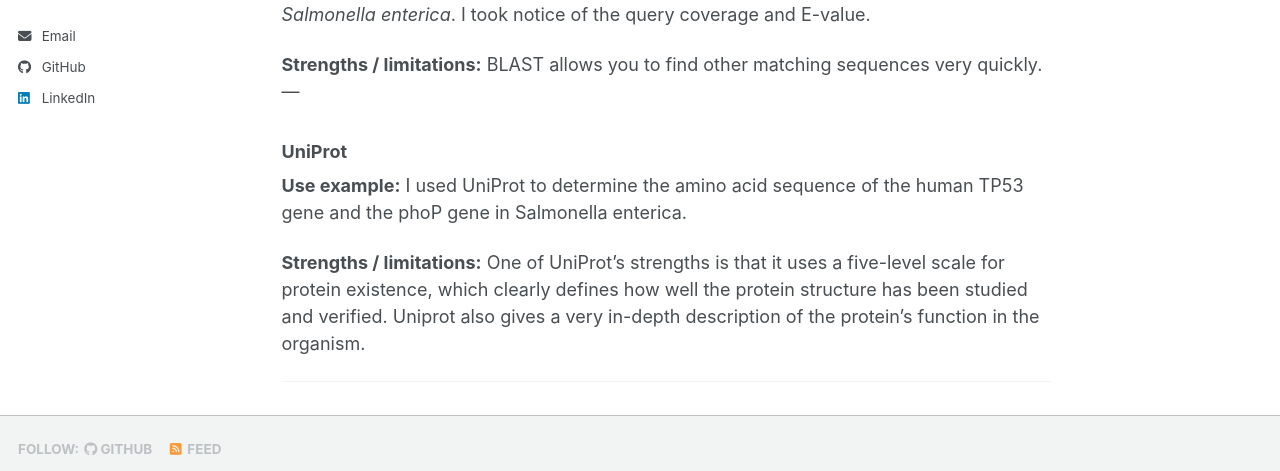
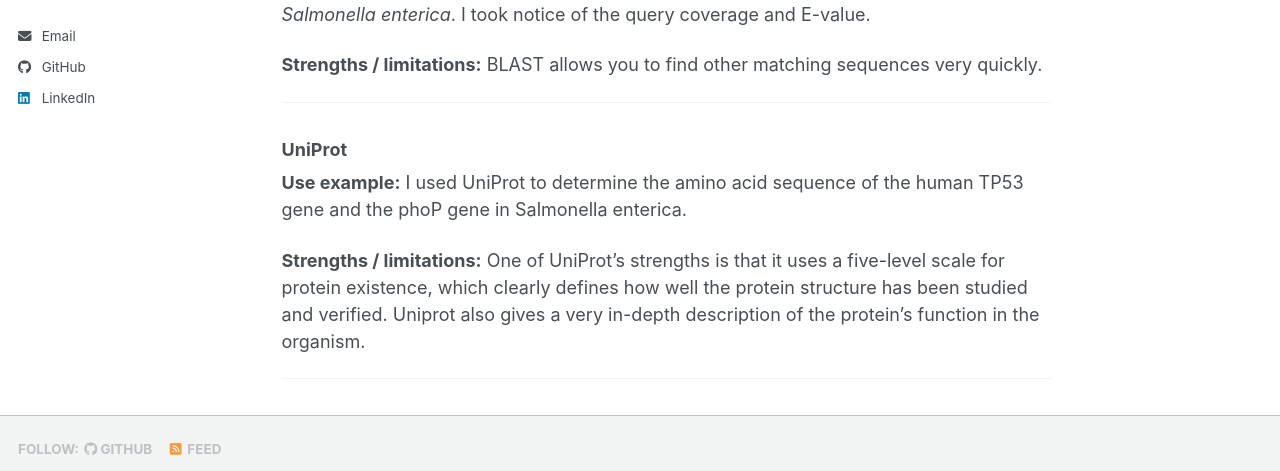
Before and after one commit to JadeLillian/biot74000-portfolio, a Jekyll site: the page built from _pages/toolkit.md, in a window 1280 px wide and 900 px high. Shown: the part 374-845 px from the top of the window. Built offline with Jekyll 4.4.1, drawn with Linux system fonts in a browser that asks for light colours; a script bundle is joined from its source files by our own code; library files that are not in the unit come from our copies; part of the change alters nothing that is shown.

```diff
--- a/_pages/toolkit.md
+++ b/_pages/toolkit.md
@@ -4,36 +4,6 @@ title: "Bioinformatics Toolkit"
 author_profile: Jade
 ---
 
-<!--
-  ============================================================================
-  SECTION 2: BIOINFORMATICS TOOLKIT  (30 points)
-  ============================================================================
-  A curated, annotated catalogue of the tools, databases, file formats, and
-  methods you worked with in this course. This is the POLISHED version of your
-  Course Learning Log — not a copy-paste, but a professional re-write,
-  organized by CATEGORY (not by unit).
-
-  FOR EACH ENTRY, INCLUDE:
-    - Tool / database name
-    - 1–2 sentences describing one specific use example from the course
-      that YOU performed
-    - One note on a strength or a limitation
-
-  SUGGESTED CATEGORIES (use the ones that fit your work; add or remove as needed):
-    Sequence Analysis Tools · Databases & Data Retrieval ·
-    Genome & Transcriptome Analysis · Protein Structure & Function ·
-    Computational & Scripting Tools · Data Visualization
-
-  Entries copied word-for-word from documentation will not receive full marks —
-  use your own words. Quality and honesty matter more than the number of entries.
-
-  HOW TO EDIT:
-    - Replace the example entries below with your own.
-    - Keep the same simple pattern: a "##" category heading, then one
-      "###" heading per tool, then your notes underneath.
-    - Delete these grey instruction notes before you submit.
-  ============================================================================
--->
 
 _A curated catalogue of the tools, databases, and methods I have worked with,
 organized by what they are used for._
@@ -46,6 +16,7 @@ organized by what they are used for._
 
 **Strengths / limitations:**
 BLAST allows you to find other matching sequences very quickly.
+
 ---
 
 ### UniProt
@@ -69,6 +40,7 @@ BLAST allows you to find other matching sequences very quickly.
 **Use example:** I have used BLASTN to compare the phoP gene sequence to other known gene sequences
 
 **Strengths / limitations:** BLASTN shows just how close the uploaded sequence matches sections of reference genomes. This is very helpful when determining which species contain this gene.
+
 ---
 
 ## Data Visualization
@@ -80,8 +52,3 @@ BLAST allows you to find other matching sequences very quickly.
 **Strengths / limitations:** RStudio is extremely useful in making charts from massive amounts of data, but it takes a bit of time to learn the R coding language.
 
 ---
-
-<!--
-  Add more categories and entries by copying the pattern above.
-  Aim for a toolkit that reads like notes a working professional would keep.
--->
```
